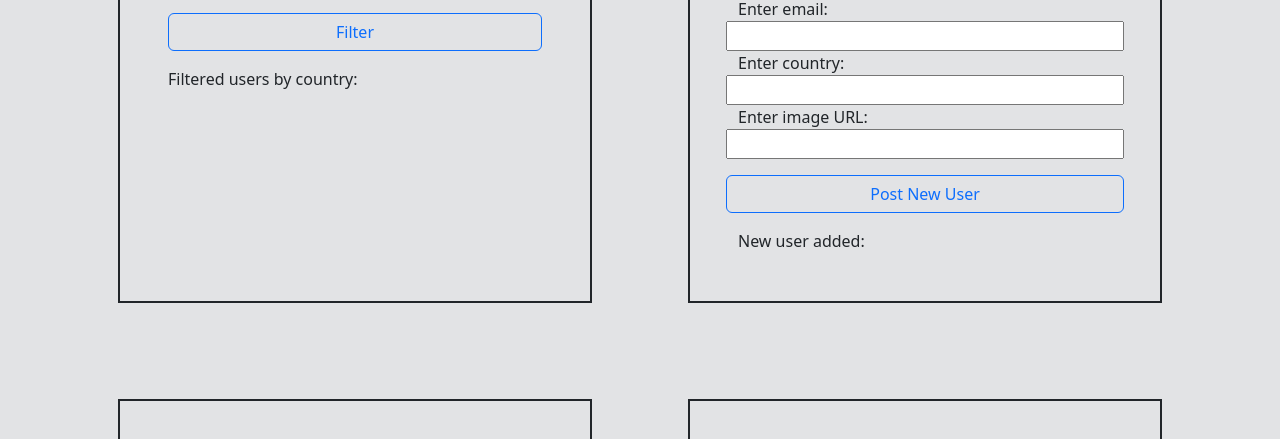
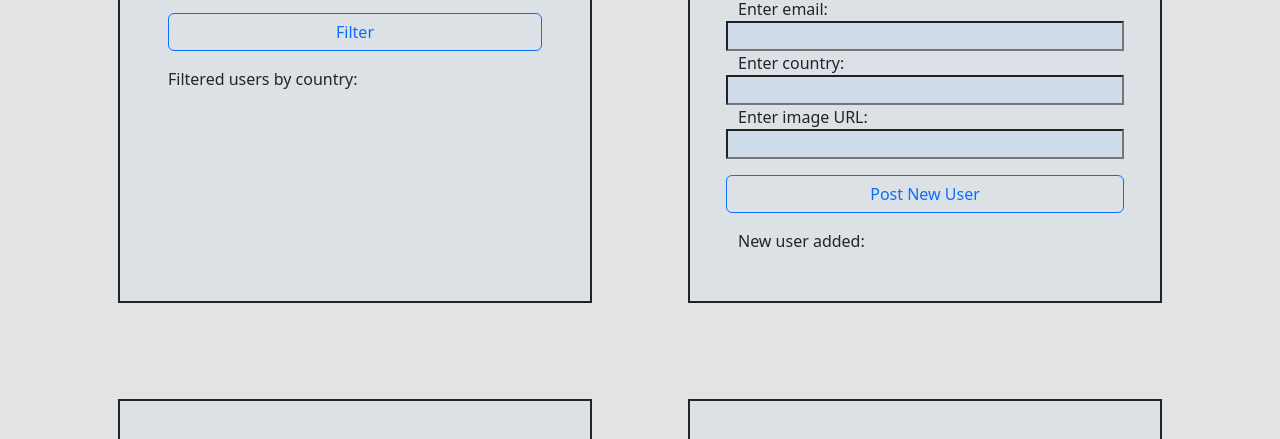
Before and after one commit to darkeris345/Deployment-of-project, a plain HTML site: page index.html in a window 1280 px wide. Shown: the part 211-650 px from the top of the page. Drawn offline with nearby package versions, Linux system fonts and the light colour scheme.

Commit message:
Small bugs fixed

```diff
--- a/index.html
+++ b/index.html
@@ -9,7 +9,7 @@
     <script defer src="https://cdn.jsdelivr.net/npm/bootstrap@5.3.2/dist/js/bootstrap.bundle.min.js"
         integrity="sha384-C6RzsynM9kWDrMNeT87bh95OGNyZPhcTNXj1NW7RuBCsyN/o0jlpcV8Qyq46cDfL"
         crossorigin="anonymous"></script>
-    <link rel="stylesheet" href="/css/" />
+    <link rel="stylesheet" href="/css/style.css" />
     <link href="https://cdn.jsdelivr.net/npm/bootstrap@5.3.2/dist/css/bootstrap.min.css" rel="stylesheet"
         integrity="sha384-T3c6CoIi6uLrA9TneNEoa7RxnatzjcDSCmG1MXxSR1GAsXEV/Dwwykc2MPK8M2HN" crossorigin="anonymous" />
 </head>
```
